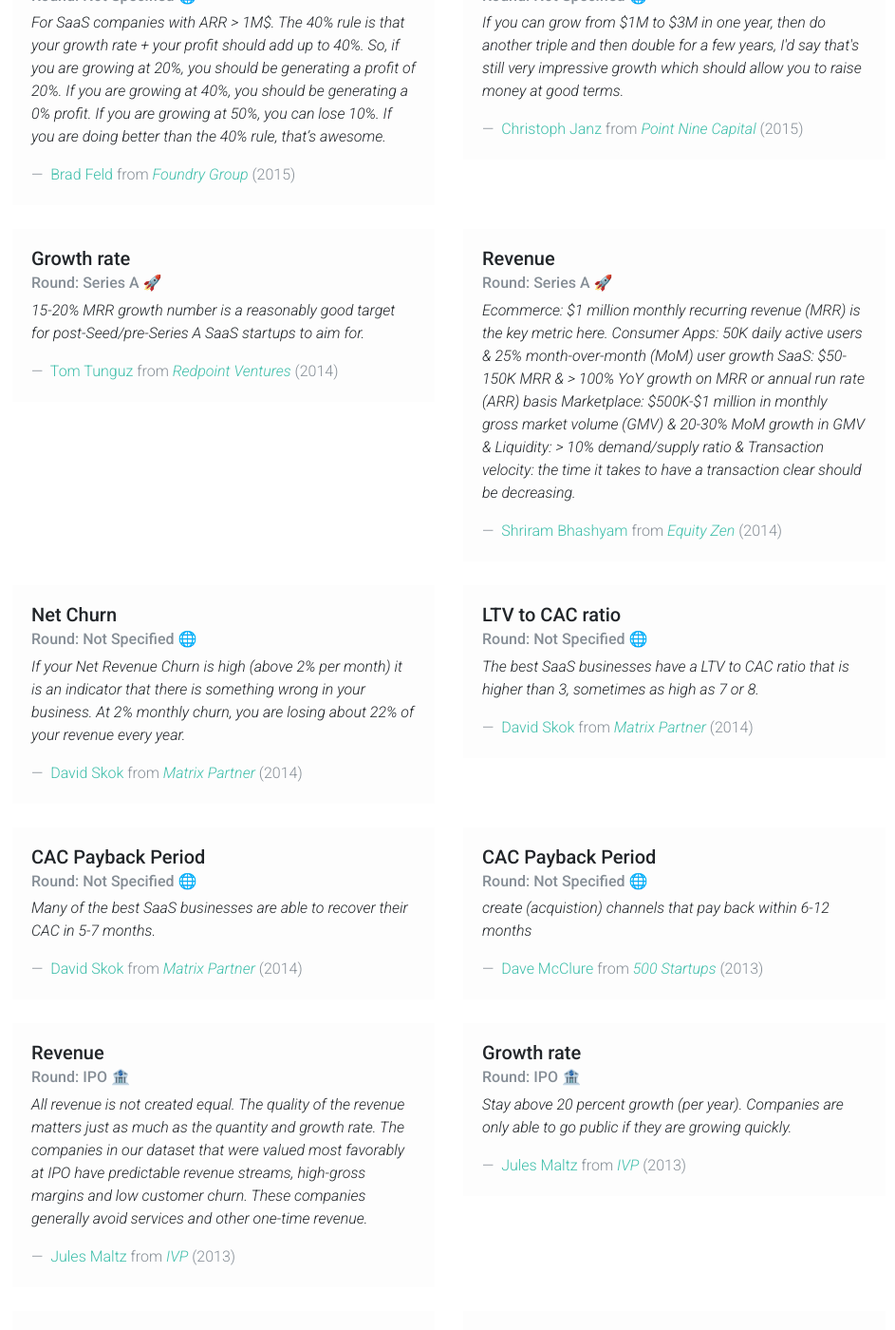
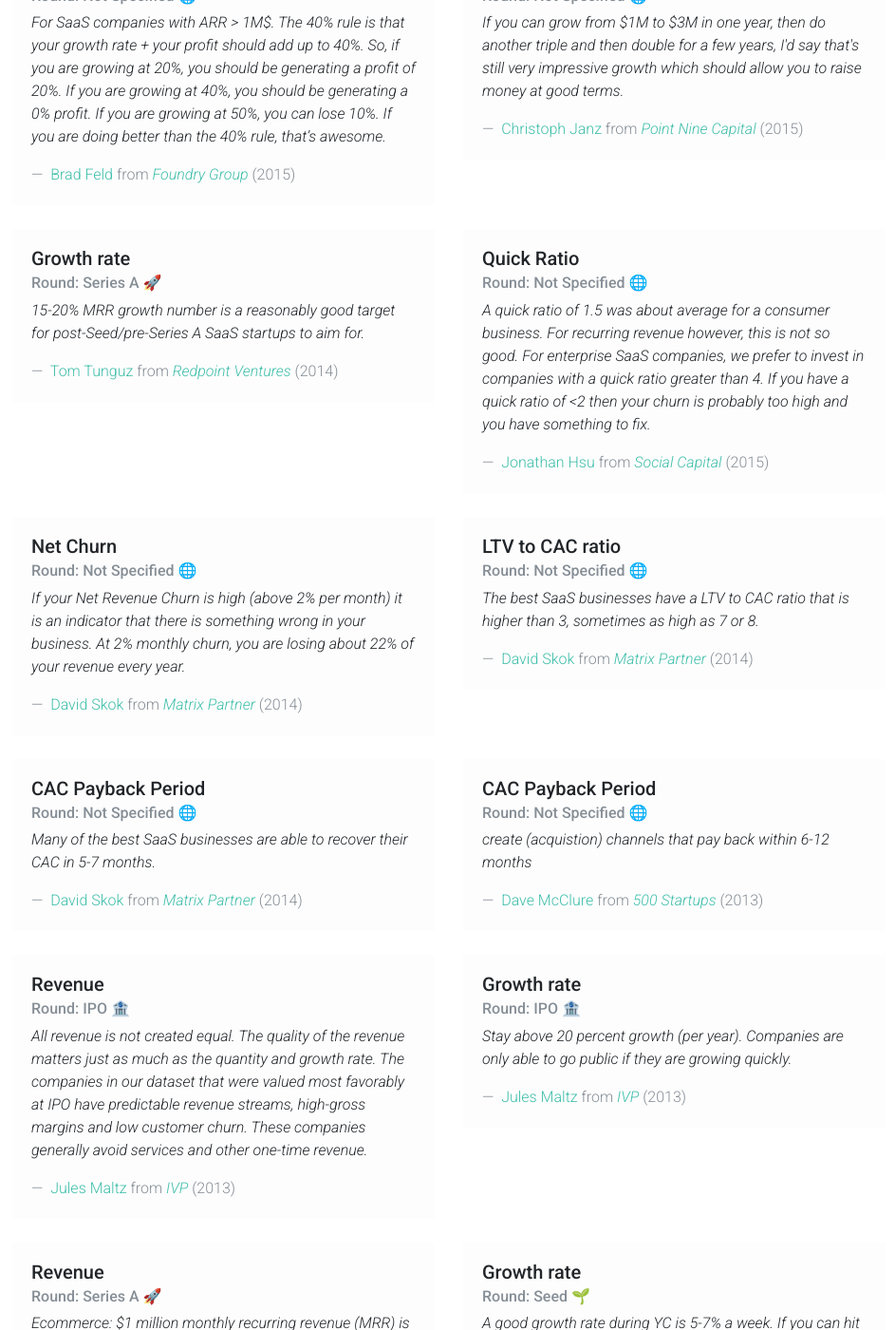
Before and after one commit to Krasavchik/venturemetrics, a Jekyll site: the page built from index.html, in a window 1280 px wide and 1400 px high, scrolled down 2867 px. Shown: the whole window at 95% size, without its empty margins (262-1205 px from the left). Built offline with Jekyll 4.4.1, drawn with Linux system fonts in a browser that asks for light colours; nearby versions of some CDN libraries; some of the changed text lies outside the part shown.

Commit message:
add metrics from Social Capital

```diff
--- a/_data/metrics.json
+++ b/_data/metrics.json
@@ -252,16 +252,16 @@
     "org_link": "http://www.redpoint.com/"
   },
   {
-    "metrics": "Revenue",
-    "category": "Revenue 💰",
-    "quote": "Ecommerce: $1 million monthly recurring revenue (MRR) is the key metric here.\nConsumer Apps: 50K daily active users & 25% month-over-month (MoM) user growth\nSaaS: $50-150K MRR & > 100% YoY growth on MRR or annual run rate (ARR) basis\nMarketplace: $500K-$1 million in monthly gross market volume (GMV) & 20-30% MoM growth in GMV & Liquidity: > 10% demand/supply ratio & Transaction velocity: the time it takes to have a transaction clear should be decreasing.",
-    "author": "Shriram Bhashyam",
-    "source": "https://equityzen.com/blog/metrics-required-for-series-a/",
-    "year": 2014,
-    "stage": "Series A 🚀",
+    "metrics": "Quick Ratio",
+    "category": "Retention ❤",
+    "quote": "A quick ratio of 1.5 was about average for a consumer business. For recurring revenue however, this is not so good. For enterprise SaaS companies, we prefer to invest in companies with a quick ratio greater than 4. If you have a quick ratio of <2 then your churn is probably too high and you have something to fix.",
+    "author": "Jonathan Hsu",
+    "source": "https://medium.com/swlh/diligence-at-social-capital-part-2-accounting-for-revenue-growth-551fa07dd972",
+    "year": 2015,
+    "stage": "Not Specified 🌐",
     "area": "🇺🇸",
-    "org": "Equity Zen",
-    "org_link": "https://equityzen.com"
+    "org": "Social Capital",
+    "org_link": "http://www.socialcapital.com/"
   },
   {
     "metrics": "Net Churn",
@@ -338,14 +338,14 @@
   {
     "metrics": "Revenue",
     "category": "Revenue 💰",
-    "quote": "We have funded SaaS companies that are pre-revenue all the way up to an MRR of $100k.",
-    "author": "David Skok",
-    "source": "https://www.quora.com/What-are-average-revenues-MRR-or-ARR-for-SaaS-companies-at-the-time-of-the-Series-A",
-    "year": 2012,
+    "quote": "Ecommerce: $1 million monthly recurring revenue (MRR) is the key metric here.\nConsumer Apps: 50K daily active users & 25% month-over-month (MoM) user growth\nSaaS: $50-150K MRR & > 100% YoY growth on MRR or annual run rate (ARR) basis\nMarketplace: $500K-$1 million in monthly gross market volume (GMV) & 20-30% MoM growth in GMV & Liquidity: > 10% demand/supply ratio & Transaction velocity: the time it takes to have a transaction clear should be decreasing.",
+    "author": "Shriram Bhashyam",
+    "source": "https://equityzen.com/blog/metrics-required-for-series-a/",
+    "year": 2014,
     "stage": "Series A 🚀",
     "area": "🇺🇸",
-    "org": "Matrix Partner",
-    "org_link": "https://www.matrixpartners.com/"
+    "org": "Equity Zen",
+    "org_link": "https://equityzen.com"
   },
   {
     "metrics": "Growth rate",
@@ -370,5 +370,17 @@
     "area": "🇺🇸",
     "org": "Matrix Partner",
     "org_link": "https://www.matrixpartners.com/"
+  },
+  {
+    "metrics": "Revenue",
+    "category": "Revenue 💰",
+    "quote": "We have funded SaaS companies that are pre-revenue all the way up to an MRR of $100k.",
+    "author": "David Skok",
+    "source": "https://www.quora.com/What-are-average-revenues-MRR-or-ARR-for-SaaS-companies-at-the-time-of-the-Series-A",
+    "year": 2012,
+    "stage": "Series A 🚀",
+    "area": "🇺🇸",
+    "org": "Matrix Partner",
+    "org_link": "https://www.matrixpartners.com/"
   }
 ]
```
